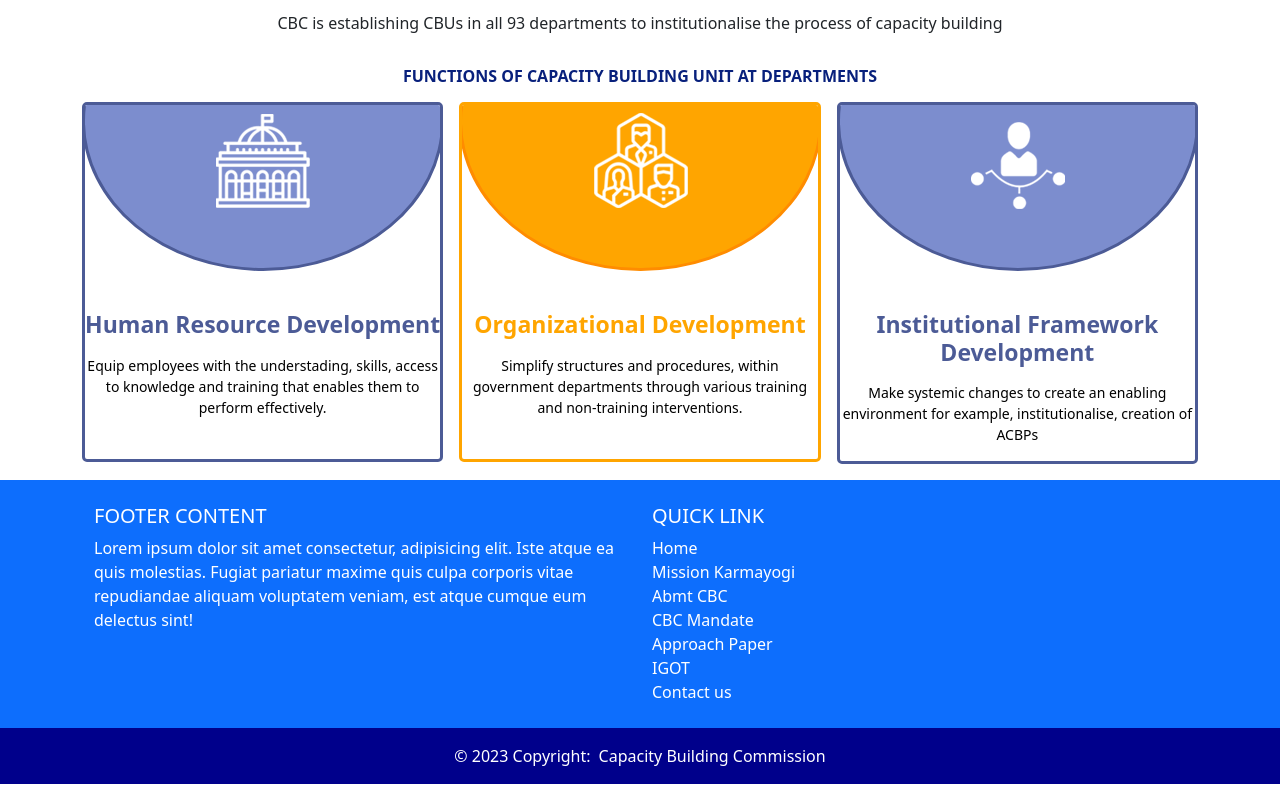
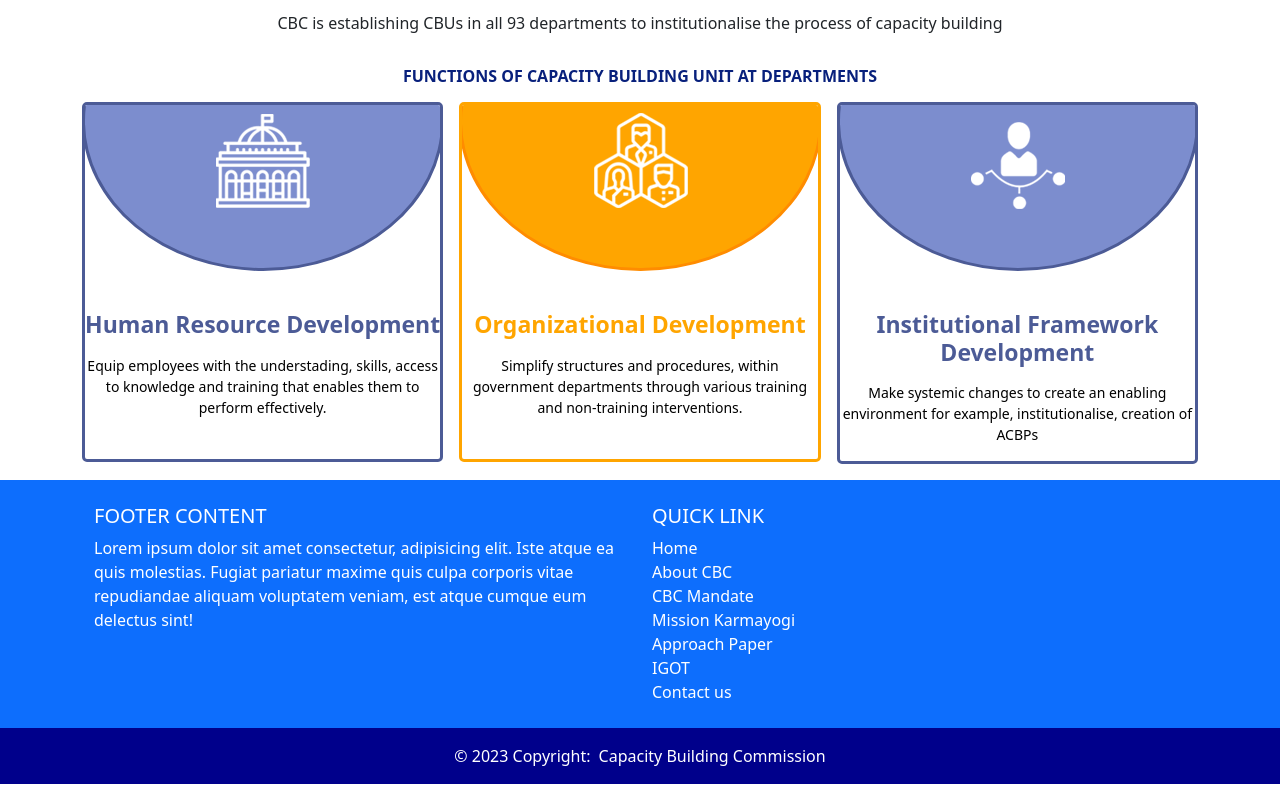
Before and after one commit to anandkumar-1998/mockup2, a React (Vite) app: page / in a window 1280 px wide. Shown: the part 2670-3470 px from the top of the page. Built offline with nearby package versions, Linux system fonts and the light colour scheme.

Commit message:
update footer

```diff
--- a/src/components/Footer.jsx
+++ b/src/components/Footer.jsx
@@ -30,13 +30,8 @@
                 </a>
               </li>
               <li>
-                <a href="https://cbc.gov.in/mission-karmayogi" className="text-white text-decoration-none">
-                Mission Karmayogi
-                </a>
-              </li>
-              <li>
                 <a href="https://cbc.gov.in/acbp" className="text-white text-decoration-none">
-                  Abmt CBC
+                  About CBC
                 </a>
               </li>
               <li>
@@ -45,12 +40,17 @@
                 </a>
               </li>
               <li>
+                <a href="https://dopttrg.nic.in/igotmk/" className="text-white text-decoration-none">
+                Mission Karmayogi
+                </a>
+              </li>
+              <li>
                 <a href="https://cbc.gov.in/sites/default/files/ACBP_Approach-Paper.pdf" className="text-white text-decoration-none">
                   Approach Paper
                 </a>
               </li>
               <li>
-                <a href="https://cbc.gov.in/karmayogi-bharat" className="text-white text-decoration-none">
+                <a href="https://igotkarmayogi.gov.in/" className="text-white text-decoration-none">
                   IGOT
                 </a>
               </li>
```
